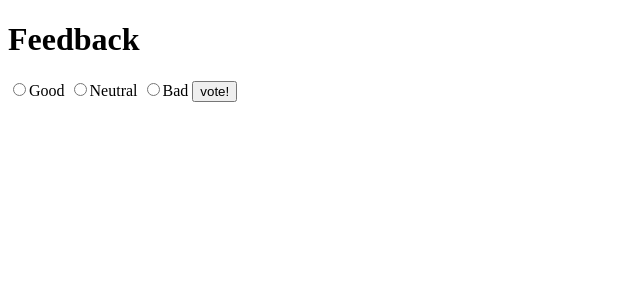
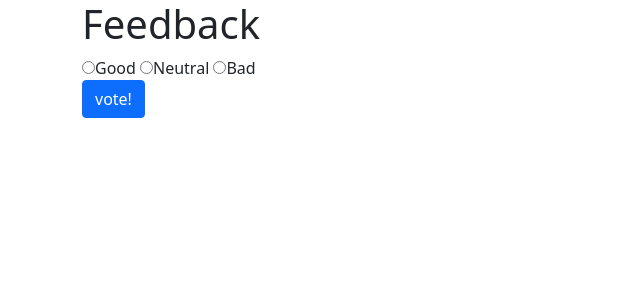
Before and after one commit to sihamouda/Delivery-page-PHP, a PHP site: page / in a window 1280 px wide. Shown: the top 300 px of the page, without its empty margins (0-640 px from the left). Run offline with PHP 8.4, Linux system fonts and the light colour scheme.

Commit message:
end part 2

```diff
--- a/feedback/index.php
+++ b/feedback/index.php
@@ -4,6 +4,9 @@
     <meta charset="UTF-8">
     <meta name="viewport" content="width=device-width, initial-scale=1.0">
     <title>FeedBack</title>
+    <link href="https://cdn.jsdelivr.net/npm/bootstrap@5.1.3/dist/css/bootstrap.min.css"
+    rel="stylesheet" integrity="sha384-1BmE4kWBq78iYhFldvKuhfTAU6auU8tT94WrHftjDbrCEXSU1oBoqyl2QvZ6jIW3"
+    crossorigin="anonymous">
 </head>
 
 <?php
@@ -18,13 +21,14 @@ if ( isset ($_POST['submit'])){
 }}
 ?>
 
-<body>
+<body class="container">
     <form action="?" method="post">
         <h1>Feedback</h1>
         <input type="radio" name="vote[ ]" value="g">Good
         <input type="radio" name="vote[ ]" value="n">Neutral
         <input type="radio" name="vote[ ]" value="b">Bad
-        <button name="submit">vote!</button>
+        <br/>
+        <button name="submit" type="button" class="btn btn-primary">vote!</button>
     </form>
 </body>
 </html>
```
